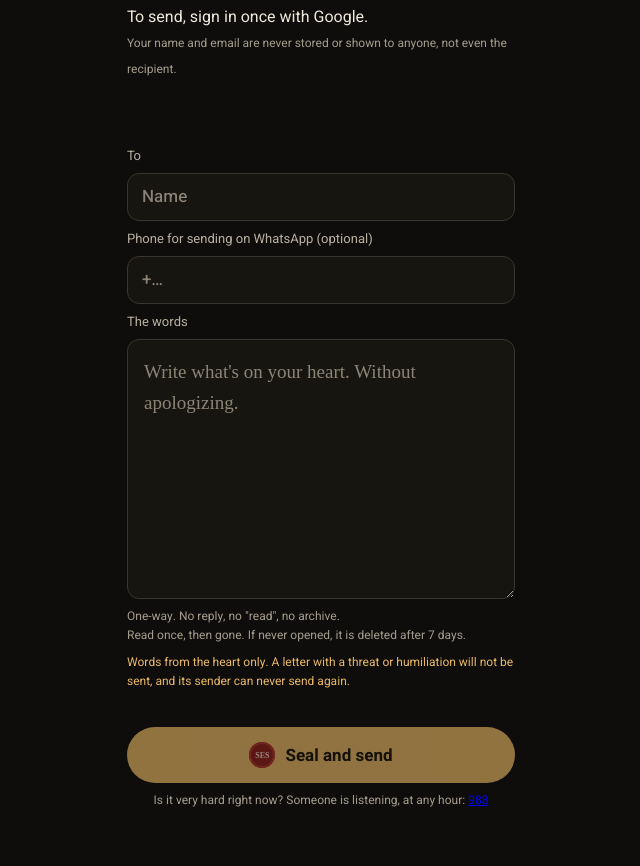
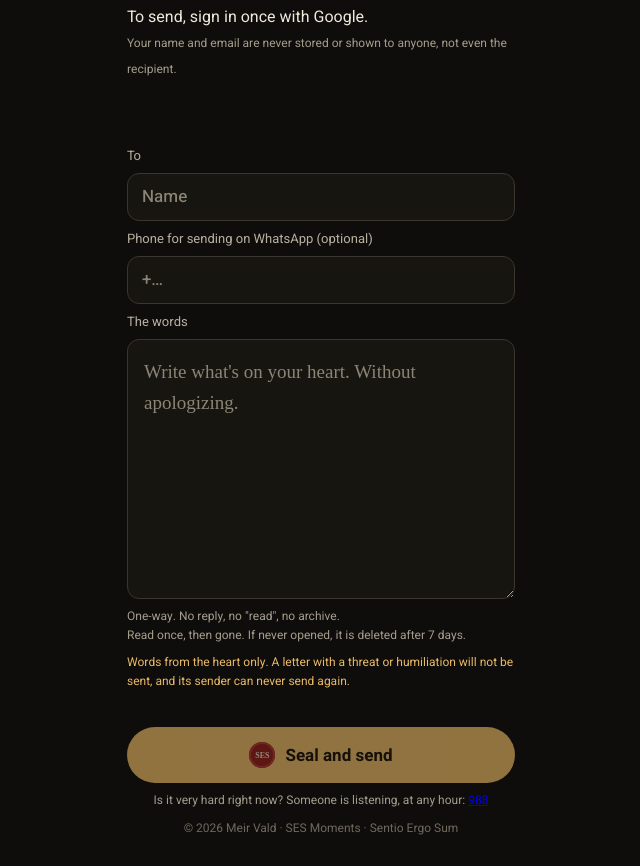
Before and after one commit to carnian-app/carnian-app.github.io, a plain HTML site: page s/index.html in a window 1280 px wide. Shown: the part 127-993 px from the top of the page, without its empty margins (319-959 px from the left). Before the commit the page ends 966 px from the top, so only its background shows below. Drawn offline with Linux system fonts and the light colour scheme; a web font is replaced by a local one.

Commit message:
Add files via upload

```diff
--- a/s/index.html
+++ b/s/index.html
@@ -13,6 +13,8 @@
 <meta property="og:image:height" content="630">
 <meta property="og:type" content="website">
 <meta name="theme-color" content="#0E0D0B">
+<meta name="author" content="Meir Vald">
+<meta name="copyright" content="© 2026 Meir Vald · SES Moments">
 <link rel="manifest" href="manifest.webmanifest">
 <link rel="apple-touch-icon" href="apple-touch-icon.png">
 <meta name="apple-mobile-web-app-capable" content="yes">
@@ -96,6 +98,7 @@ input:focus,textarea:focus{outline:2px solid #E8B865;outline-offset:1px}
   <p class="small muted" style="text-align:center;margin:0"><span data-i="hard">קשה מאוד עכשיו? יש מי שמקשיב, בכל שעה:</span> <span id="hl1"></span></p>
   <button class="btn ghost" id="inst" type="button" hidden style="height:44px;font-size:15px">📲 <span data-i="inst"></span></button>
   <p class="small muted" id="ios" data-i="ios" hidden style="text-align:center;margin:0"></p>
+  <p class="small" dir="ltr" style="text-align:center;margin:0;color:#6E685C">© 2026 Meir Vald · SES Moments · Sentio Ergo Sum</p>
 </section>
 
 <!-- 1b · gentle stop -->
@@ -151,7 +154,7 @@ input:focus,textarea:focus{outline:2px solid #E8B865;outline-offset:1px}
   <span class="wax" style="width:96px;height:96px;font-size:28px;background:#5A1512;box-shadow:inset 0 0 0 3px #7A2620;color:#D9B3A3;" aria-hidden="true">S<svg width="28" height="25" viewBox="0 0 32 29" aria-hidden="true" style="margin:0 1px"><path d="M16 28C6 20 0 14 0 8a8 8 0 0 1 16-3 8 8 0 0 1 16 3c0 6-6 12-16 20z" fill="#F3D7C7"/><text x="16" y="17" text-anchor="middle" font-size="13" font-weight="700" fill="#8E1F1A" font-family="Frank Ruhl Libre,serif">E</text></svg>S</span>
   <p class="serif" style="font-size:30px;margin:0" data-i="secret">מילים חיות בסתר</p>
   <a class="btn ghost" href="./" style="max-width:280px" data-i="you_too">גם לך יש מה שעל הלב?</a>
-  <span class="serif small" style="color:#6E685C">Sentio Ergo Sum · SES Moments</span>
+  <span class="serif small" dir="ltr" style="color:#6E685C">© 2026 Meir Vald · SES Moments · Sentio Ergo Sum</span>
 </section>
 
 </main>
```
